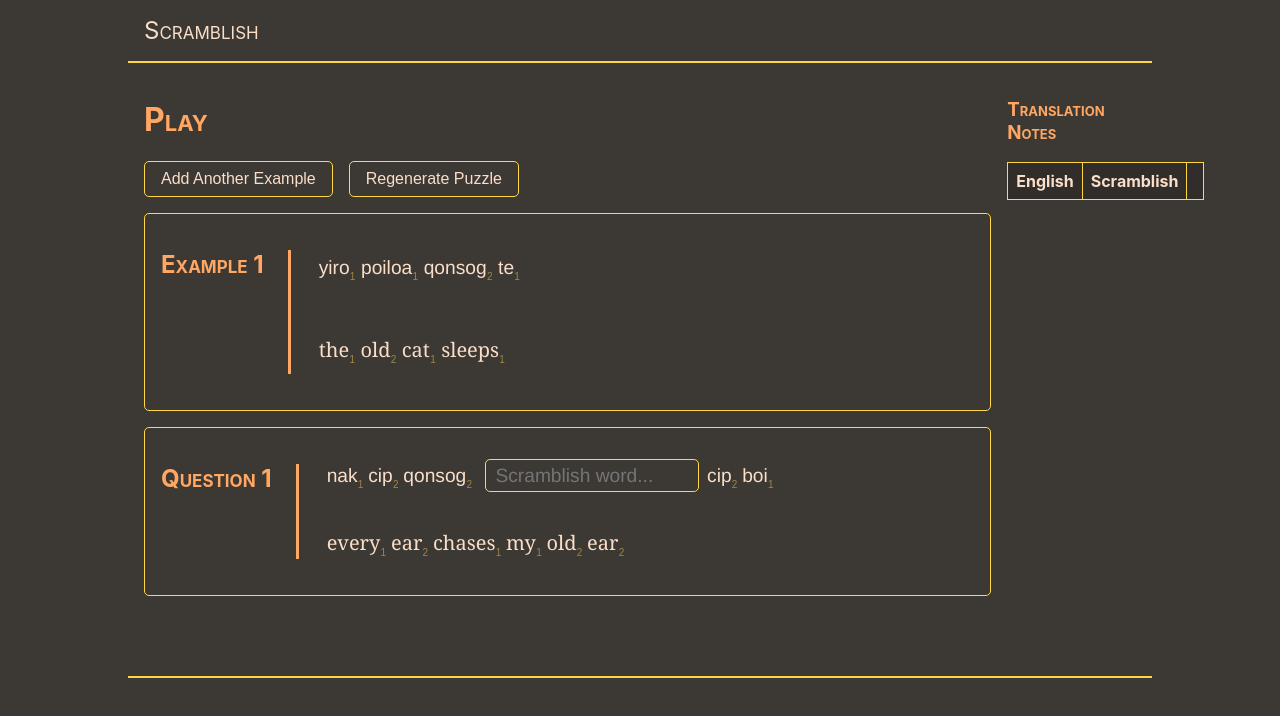
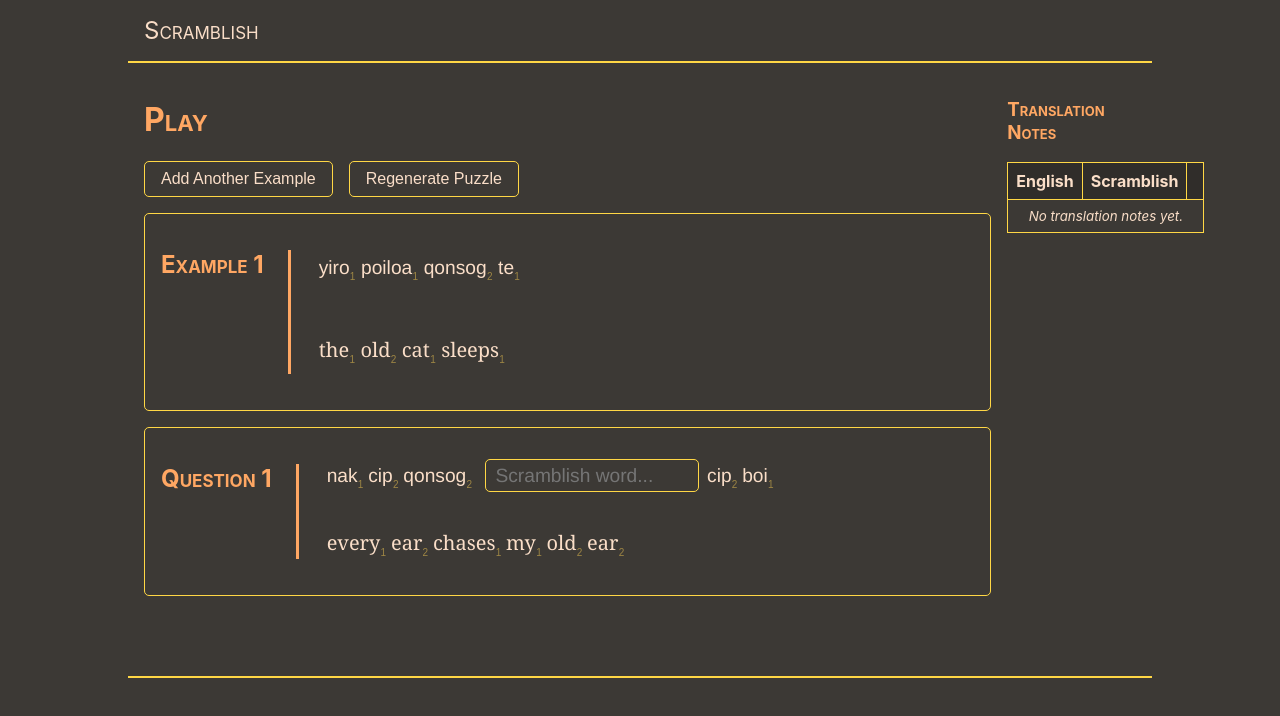
Before and after one commit to eignnx/scramblish, a React (Create React App) app: page /play in a window 1280 px wide. Shown: the top 716 px of the page. Built offline with nearby package versions, Linux system fonts and the light colour scheme; a web font is replaced by a local one.

Commit message:
add fallback for empty translation table

```diff
--- a/src/index.css
+++ b/src/index.css
@@ -75,7 +75,7 @@ h6 {
 
 * {
   /* Bad idea? */
-  transition: all 0.15s;
+  /* transition: all 0.15s; */
 }
 
 nav a {
--- a/src/pages/PlayPage/TranslationNotes.css
+++ b/src/pages/PlayPage/TranslationNotes.css
@@ -19,3 +19,8 @@ th,
 td {
     padding: 0.5rem;
 }
+
+.empty-translation-notes {
+    font-style: italic;
+    font-size: smaller;
+}
--- a/src/pages/PlayPage/TranslationNotes.tsx
+++ b/src/pages/PlayPage/TranslationNotes.tsx
@@ -36,7 +36,7 @@ export default function TranslationNotes({ setSelectedWords, wordHighlight }: Pr
                     </tr>
                 </thead>
                 <tbody>
-                    {wordPairs.map(([english, scramblish], i) => (
+                    {wordPairs.length > 0 ? wordPairs.map(([english, scramblish], i) => (
                         <tr key={i}>
                             <td><Word word={english} lang='english' wordHighlight={wordHighlight} /></td>
                             <td><Word word={scramblish} lang='scramblish' wordHighlight={wordHighlight} /></td>
@@ -47,7 +47,11 @@ export default function TranslationNotes({ setSelectedWords, wordHighlight }: Pr
                                 >🗙</button>
                             </td>
                         </tr>
-                    ))}
+                    )) : (
+                        <tr>
+                            <td className="empty-translation-notes" colSpan={3}>No translation notes yet.</td>
+                        </tr>
+                    )}
                 </tbody>
             </table>
         </aside>
```
